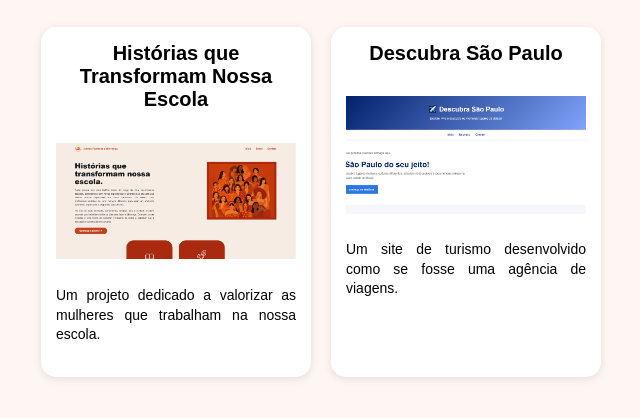
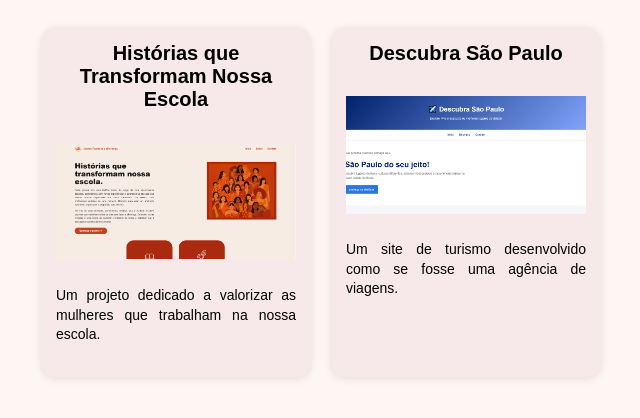
Before and after one commit to AmandaMenegari2912/Galeria-Projetos, a plain HTML site: page index.html in a window 1280 px wide. Shown: the part 70-488 px from the top of the page, without its empty margins (319-959 px from the left). Drawn offline with Linux system fonts and the light colour scheme.

Commit message:
Alteração3

```diff
--- a/style.css
+++ b/style.css
@@ -34,7 +34,7 @@ h1 {
 .card {
     width: 270px;
     min-height: 350px;
-    background-color: rgb(255, 255, 255);
+    background-color: rgb(247, 233, 233);
     border-radius: 15px;
     padding: 15px;
     box-shadow: 0 2px 8px rgba(0, 0, 0, 0.1);
```
